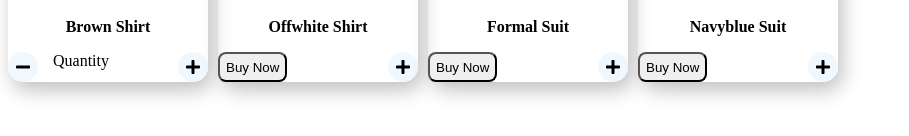
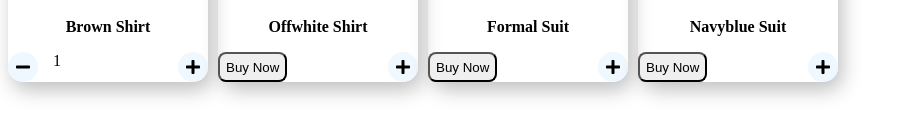
Before and after one commit to Ristachaudhary/store-mobile-website, a React (Vite) app: page /men in a window 1280 px wide. Both pictures are taken after a click on the element 193 px from the left and 277 px from the top of the page. Shown: the part 210-346 px from the top of the page, without its empty margins (0-909 px from the left). Built offline with nearby package versions, Linux system fonts and the light colour scheme.

Commit message:
Added toggle on minus Btn

```diff
--- a/src/Components/ProductComponent/index.jsx
+++ b/src/Components/ProductComponent/index.jsx
@@ -3,11 +3,17 @@ import "./style.css";
 import { FaPlus, FaMinus } from "react-icons/fa";
 
 const ProductComponent = (props) => {
-  const [showBuyNowBtn, setShowBuyNowBtn] = useState(true);
+//   const [showBuyNowBtn, setShowBuyNowBtn] = useState(true);
+  const [count, setCount] = useState(0);
 
   const handleToggleAddToCartBtn = () => {
-    setShowBuyNowBtn(!showBuyNowBtn);
+    // setShowBuyNowBtn(false);
+    setCount(count + 1);
+
   };
+  const handleToggleMinusToCartBtn = () =>{
+    setCount(count -1);
+  }
 
   return (
     <div className="product_comp_parent_buynowBtn_container">
@@ -19,17 +25,18 @@ const ProductComponent = (props) => {
       </div>
 
       <div className="product_comp_buynowBtn_Plus">
-      {showBuyNowBtn
+      {count===0
       ?
       <button className="product_comp_buynowBtn">Buy Now</button>
       :
       <div className="product_comp_minusBtn_quantity">
         <div
           className="product_comp_minusBtn"
+          onClick={handleToggleMinusToCartBtn}
         >
           <FaMinus />
         </div>
-        <div>Quantity</div>
+        <div>{count}</div>
       </div>
     }
         <div
```
